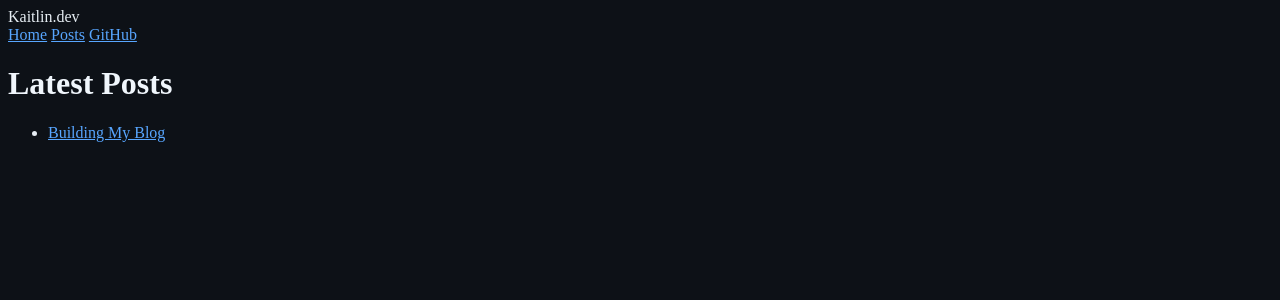
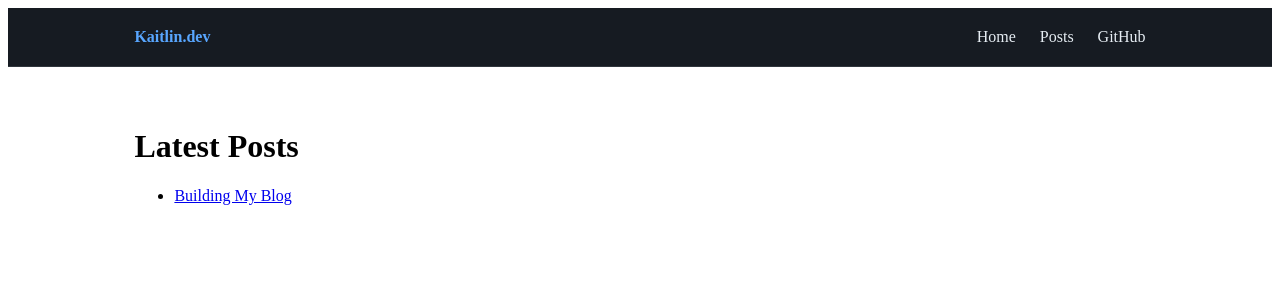
Before and after one commit to alexanderle24/alexanderle24.github.io, a Jekyll site: the page built from index.md, in a window 1280 px wide. Shown: the top 300 px of the page. Built offline with Jekyll 4.4.1, drawn with Linux system fonts in a browser that asks for light colours; our own code applies the rules of GitHub Pages for plain Markdown files.

Commit message:
Add site-header styles and update existing CSS rules

```diff
--- a/assets/style.css
+++ b/assets/style.css
@@ -1,27 +1,29 @@
-body {
-  background-color: #0d1117 !important;
-  color: #e6edf3 !important;
+.site-header {
+  display: flex;
+  justify-content: space-between;
+  align-items: center;
+  padding: 20px 10%;
+  background-color: #161b22;
+  border-bottom: 1px solid #30363d;
+  position: sticky;
+  top: 0;
 }
 
-a {
-  color: #58a6ff !important;
+.logo {
+  font-weight: bold;
+  color: #58a6ff;
 }
 
-a:hover {
-  color: #1f6feb !important;
+.site-header nav a {
+  margin-left: 20px;
+  color: #e6edf3;
+  text-decoration: none;
 }
 
-h1, h2, h3 {
-  color: #f0f6fc !important;
+.site-header nav a:hover {
+  color: #58a6ff;
 }
 
-code, pre {
-  background-color: #161b22 !important;
-  color: #e6edf3 !important;
-  border-radius: 6px;
-  padding: 4px;
+.content {
+  padding: 40px 10%;
 }
-
-hr {
-  border-color: #30363d !important;
-}
```
